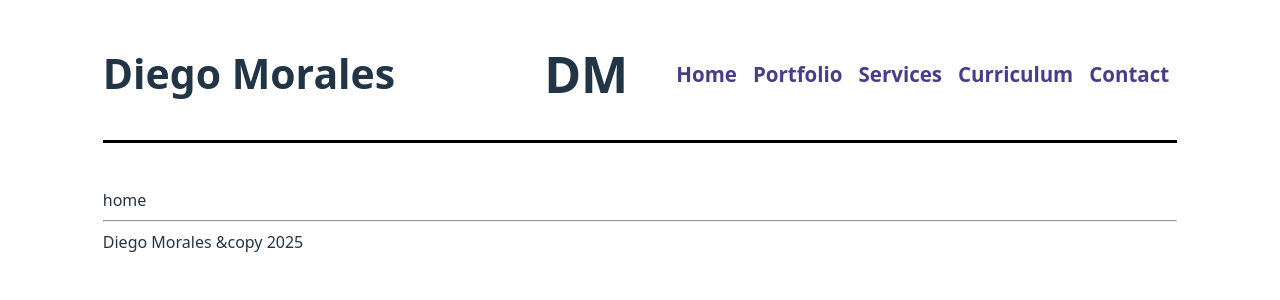
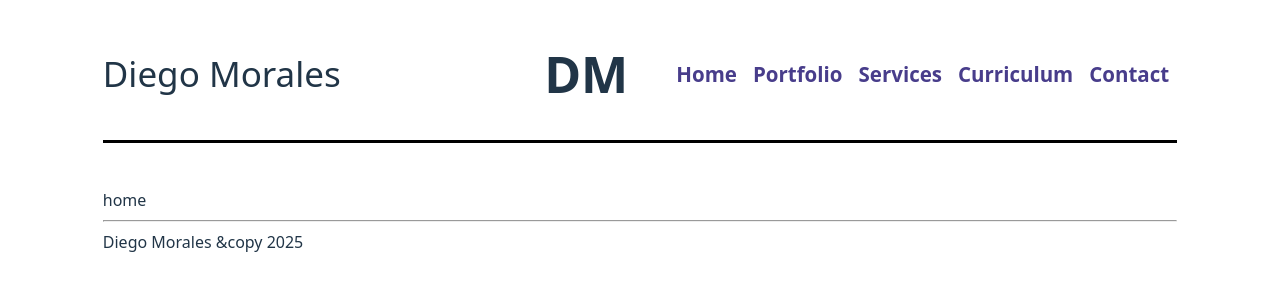
Before and after one commit to diegoesmfs/mi-portafolio, a React (Vite) app in the folder portafolio-personal/: page / in a window 1280 px wide. Shown: the top 300 px of the page. Built offline with nearby package versions, Linux system fonts and the light colour scheme.

Commit message:
mas cambios

```diff
--- a/portafolio-personal/src/index.css
+++ b/portafolio-personal/src/index.css
@@ -41,12 +41,12 @@
 
 }
 
-.header .logo {
+.header .logo h3 {
 
   display: flex;
   flex: 2;
   font-size: 35px;
-  font-weight: bolder;
+  font-weight: lighter;
 
 }
 
```
